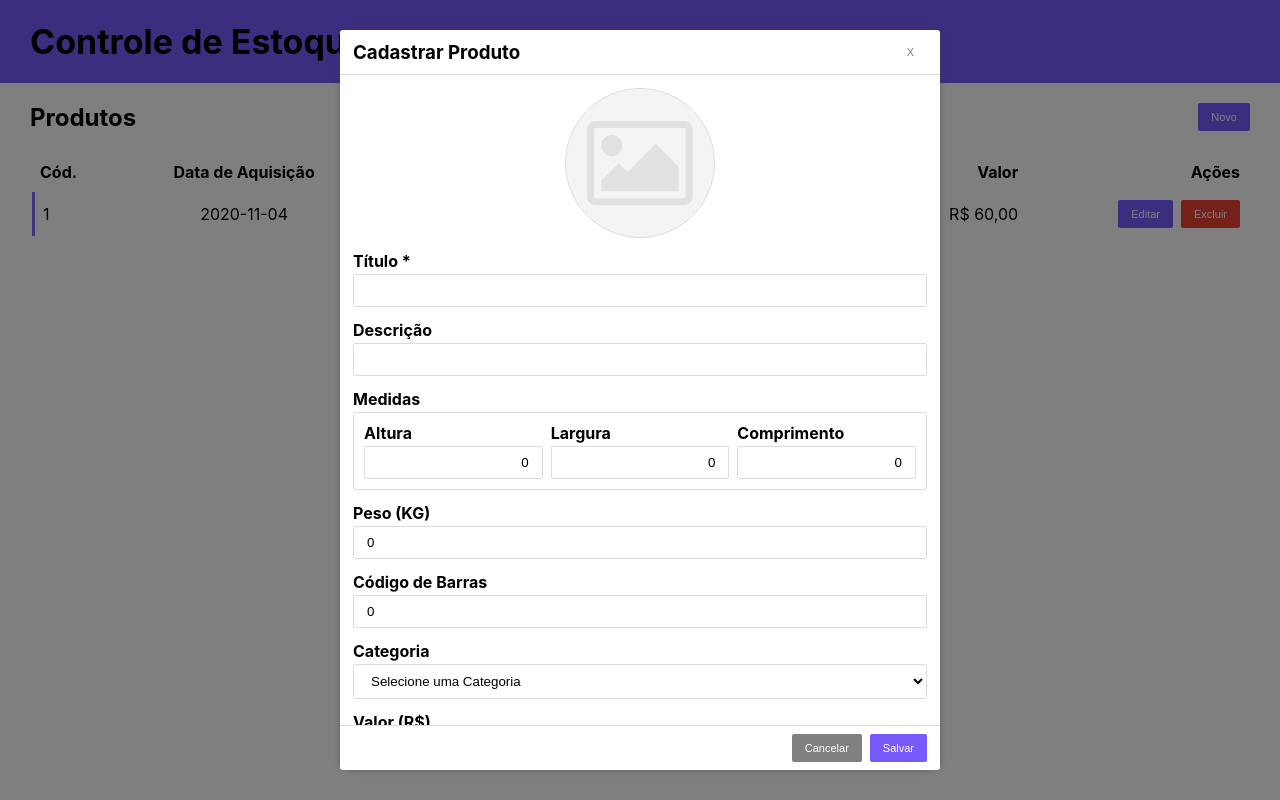
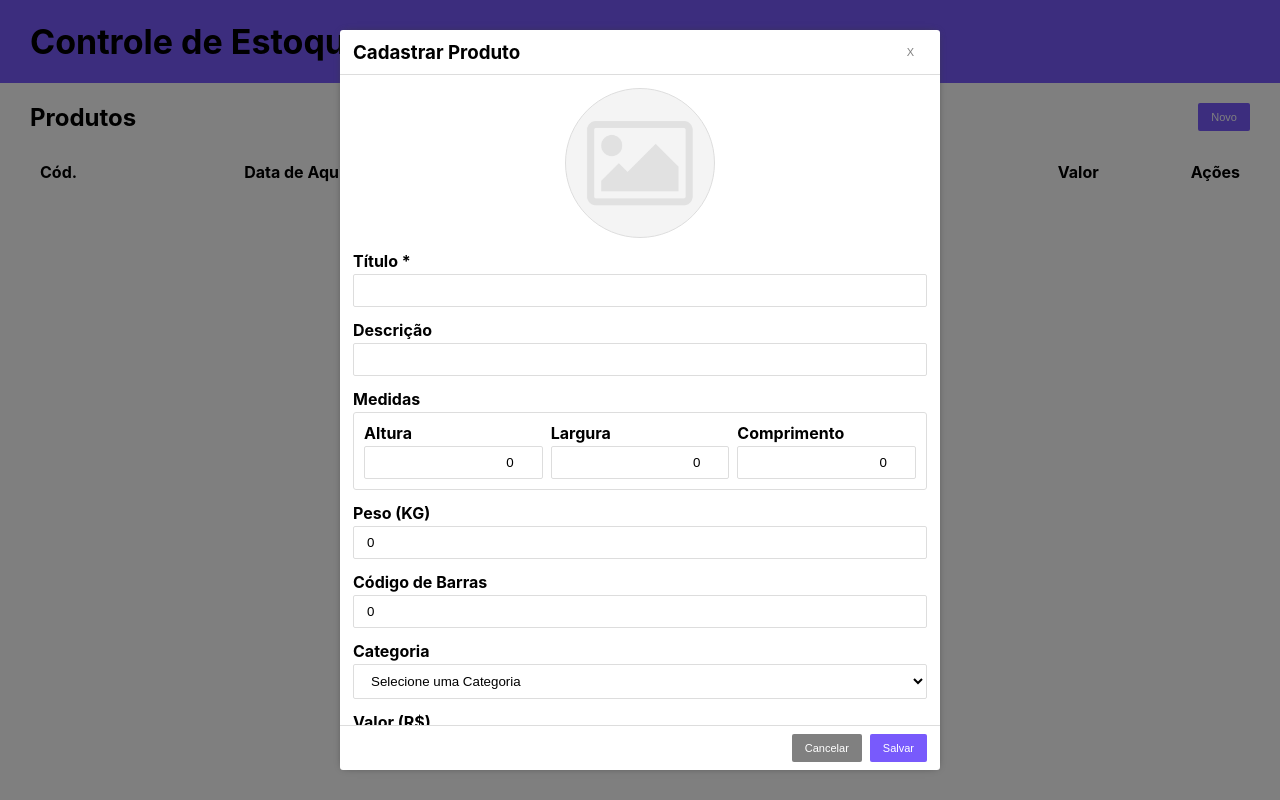
Before and after one commit to emanoelqueiroz/teste, a React (Create React App) app: page / in a window 1280 px wide. Both pictures are taken after a click on the button "Novo". Built offline with nearby package versions, Linux system fonts and the light colour scheme.

Commit message:
ajustes no estilo e nos componentes

```diff
--- a/src/components/Modal/ModalHeader.js
+++ b/src/components/Modal/ModalHeader.js
@@ -12,7 +12,7 @@ const Header = styled.div`
     h3 {
         margin: 0;
     }
-`
+`;
 
 class ModalHeader extends Component {
     render() {
@@ -20,8 +20,8 @@ class ModalHeader extends Component {
             <Header>
                 {this.props.children}
             </Header>
-        )
+        );
     }
 }
 
-export default ModalHeader
+export default ModalHeader;
--- a/src/components/Stock/List.js
+++ b/src/components/Stock/List.js
@@ -1,4 +1,5 @@
 import React, { Component } from "react";
+
 import Button from "../Button";
 import Section from "../Section";
 import Table from "../Table/Table";
@@ -17,17 +18,7 @@ class List extends Component {
         this.state = {
             isRegistering: false,
             initialValues: {},
-            produtos: [
-                {
-                    id: 1,
-                    data: "2020-11-04",
-                    image: '',
-                    title: 'Bobina',
-                    description: 'Bobina',
-                    category: 1,
-                    value: 60,
-                }
-            ]
+            produtos: [],
         };
 
         this.openRegister = this.openRegister.bind(this);
@@ -50,7 +41,7 @@ class List extends Component {
         return this.state.produtos.reduce((acc, item) => {
             if (item.id > acc) acc = item.id;
             return acc + 1;
-        }, 0);
+        }, 1);
     }
 
     handleRegistration(data) {
@@ -74,6 +65,11 @@ class List extends Component {
 
     formatMoney(value) {
         return value.toLocaleString('pt-br', { style: 'currency', currency: 'BRL' });
+    }
+
+    formatData(value) {
+        if (!value) return 'Sem data cadastrada';
+        return new Date(value + ' 00:00').toLocaleDateString();
     }
 
     getCategory(category) {
@@ -118,6 +114,8 @@ class List extends Component {
                     <h2>Produtos</h2>
                     <Button onClick={this.openRegister}>Novo</Button>
                 </TableActionsHeader>
+                {this.state.produtos.length
+                    ? `Mostrando ${this.state.produtos.length} item(s)` : null}
                 <Table>
                     <thead>
                         <Tr>
@@ -139,7 +137,7 @@ class List extends Component {
                                 </Td>
                                 <Td center>
                                     <Th mobile>Data de Aquisição</Th>
-                                    {item.data}
+                                    {this.formatData(item.data)}
                                 </Td>
                                 <Td center>
                                     <Th mobile>Imagem</Th>
@@ -165,7 +163,7 @@ class List extends Component {
                             </Tr>
                         )) :
                             <Tr>
-                                <Td colSpan="7" center>
+                                <Td colSpan="7" center noBorder>
                                     Nenhum registro existente!
                                 </Td>
                             </Tr>
--- a/src/components/Stock/Register.js
+++ b/src/components/Stock/Register.js
@@ -44,8 +44,6 @@ class Register extends Component {
     render() {
         if (!this.props.open) return null;
 
-        console.log(this.props.initialValues);
-
         const initialValues = {
             id: null,
             title: '',
@@ -58,9 +56,9 @@ class Register extends Component {
                 comprimento: 0,
             },
             barCode: 0,
+            category: 0,
             value: 0,
-            category: 0,
-            data: "2020-11-04",
+            data: '',
             ...this.props.initialValues
         };
 
@@ -131,8 +129,8 @@ class Register extends Component {
                                                 <InputBlock child>
                                                     Altura
                                                     <Input
-                                                        type="text"
-                                                        name="altura"
+                                                        type="number"
+                                                        name="medida.altura"
                                                         onChange={handleChange}
                                                         onBlur={handleBlur}
                                                         value={values.medida.altura}
@@ -143,8 +141,8 @@ class Register extends Component {
                                                 <InputBlock child>
                                                     Largura
                                                     <Input
-                                                        type="text"
-                                                        name="largura"
+                                                        type="number"
+                                                        name="medida.largura"
                                                         onChange={handleChange}
                                                         onBlur={handleBlur}
                                                         value={values.medida.largura}
@@ -155,8 +153,8 @@ class Register extends Component {
                                                 <InputBlock child>
                                                     Comprimento
                                                     <Input
-                                                        type="text"
-                                                        name="comprimento"
+                                                        type="number"
+                                                        name="medida.comprimento"
                                                         onChange={handleChange}
                                                         onBlur={handleBlur}
                                                         value={values.medida.comprimento}
--- a/src/components/Table/Td.js
+++ b/src/components/Table/Td.js
@@ -4,14 +4,15 @@ const Td = styled.td`
     padding: 8px;
     border-left: 3px solid #7b6cfa;
 
-
     @media screen and (min-width: 615px) {
         border: 0;
         padding: 8px;
 
-        &:first-child {
-            border-left: 3px solid #7b6cfa;
-        }
+        ${props => !props.noBorder && css`
+            &:first-child {
+                border-left: 3px solid #7b6cfa;
+            }
+        `}
 
         ${props => props.left && css`
             text-align: left;
--- a/src/components/Table/Th.js
+++ b/src/components/Table/Th.js
@@ -1,6 +1,7 @@
 import styled, { css } from 'styled-components'
+import React, { Component } from "react";
 
-const Th = styled.th`
+const ThTitle = styled.th`
     display: none;
     text-align: left;
     padding: 8px;
@@ -20,16 +21,34 @@ const Th = styled.th`
     @media screen and (min-width: 615px) {
         display: table-cell;
     }
+`;
 
-    ${props => props.mobile && css`
+const Span = styled.span`
     display: block;
     padding: 0;
     margin-bottom: 5px;
+    font-weight: 700;
 
     @media screen and (min-width: 615px) {
         display: none;
     }
-    `}
-`
+ `;
 
-export default Th
+class Th extends Component {
+    render() {
+        if (this.props.mobile)
+            return (
+                <Span {...this.props}>
+                    {this.props.children}
+                </Span>
+            );
+
+        return (
+            <ThTitle {...this.props}>
+                {this.props.children}
+            </ThTitle>
+        );
+    }
+}
+
+export default Th;
```
Lines whose indentation alone changed are shown as unchanged.
